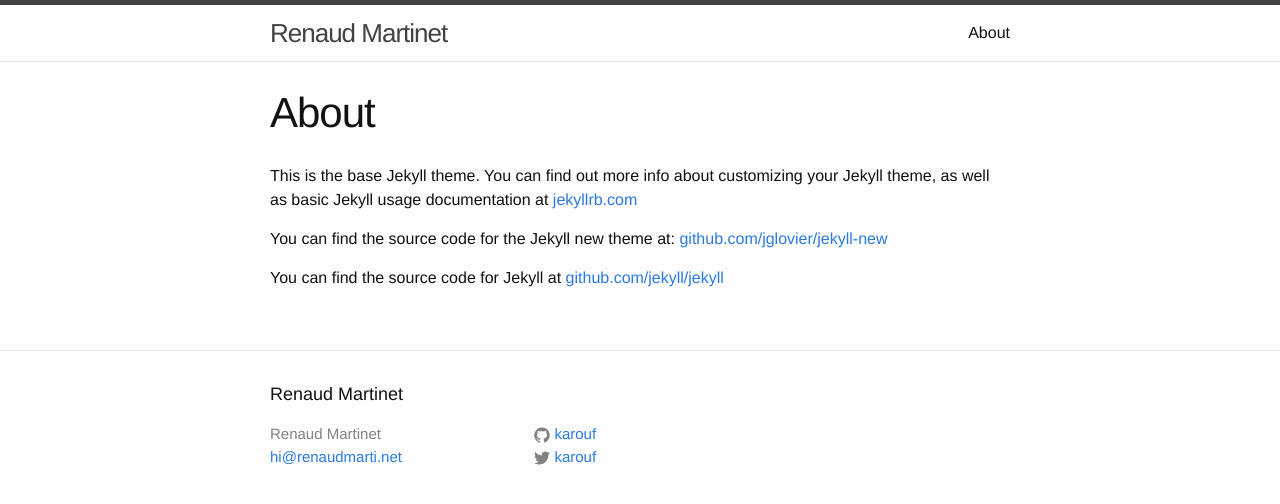
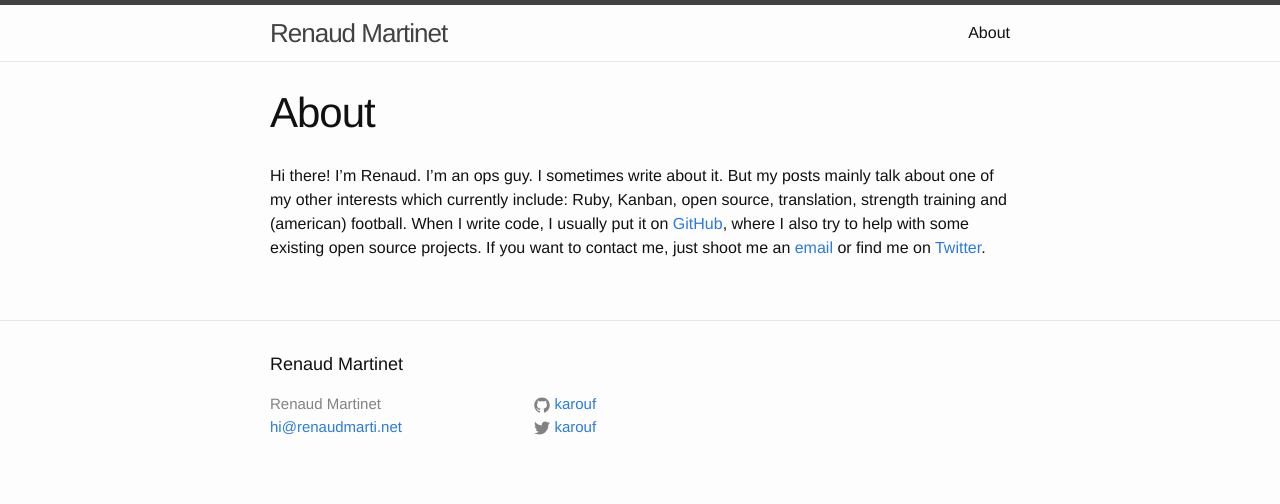
Before and after one commit to karouf/karouf.github.io, a Jekyll site: the page built from about.md, in a window 1280 px wide. Shown: the top 504 px of the page. Built offline with Jekyll 4.4.1, drawn with Linux system fonts in a browser that asks for light colours.

Commit message:
Quick about page

```diff
--- a/about.md
+++ b/about.md
@@ -4,8 +4,7 @@ title: About
 permalink: /about/
 ---
 
-This is the base Jekyll theme. You can find out more info about customizing your Jekyll theme, as well as basic Jekyll usage documentation at [jekyllrb.com](http://jekyllrb.com/)
-
-You can find the source code for the Jekyll new theme at: [github.com/jglovier/jekyll-new](https://github.com/jglovier/jekyll-new)
-
-You can find the source code for Jekyll at [github.com/jekyll/jekyll](https://github.com/jekyll/jekyll)
+Hi there! I'm Renaud. I'm an ops guy.
+I sometimes write about it. But my posts mainly talk about one of my other interests which currently include: Ruby, Kanban, open source, translation, strength training and (american) football.
+When I write code, I usually put it on [GitHub](https://github.com/karouf), where I also try to help with some existing open source projects.
+If you want to contact me, just shoot me an [email](mailto:hi@renaudmarti.net) or find me on [Twitter](https://twitter.com/karouf).
```
